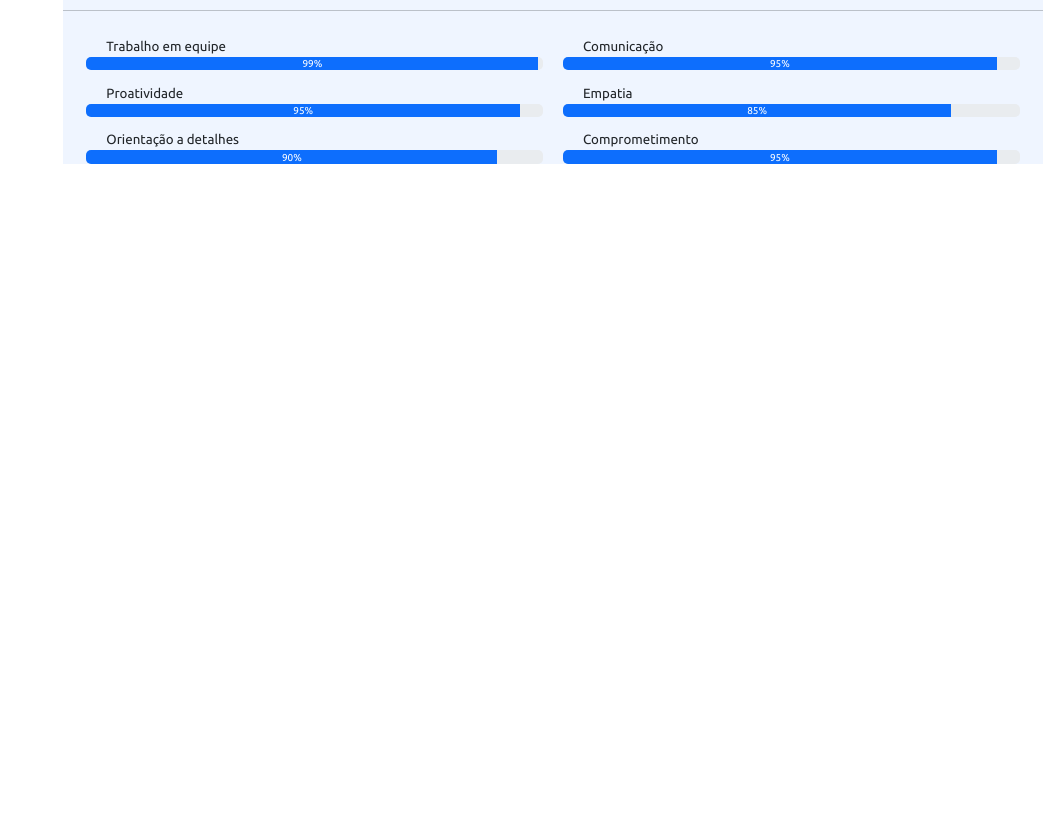
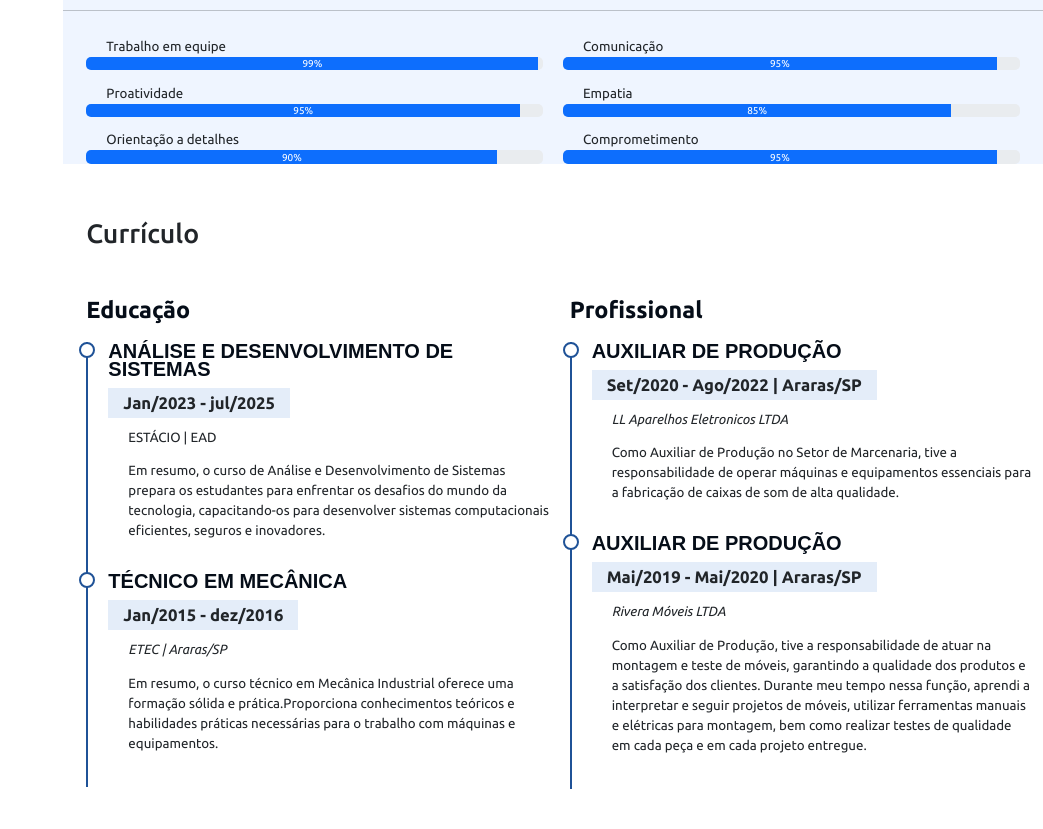
Before and after one commit to germanogabriel99/Gabriel-Germano-Portf, a Flask app: page / in a window 1280 px wide. Shown: the part 1785-2614 px from the top of the page, without its empty margins (237-1280 px from the left). Before the commit the page ends 1949 px from the top, so only its background shows below. Run offline with Flask 3, Linux system fonts and the light colour scheme; some libraries are stand-ins or nearby versions.

Commit message:
sobre habilidade e curriculo pronto

```diff
--- a/static/style.css
+++ b/static/style.css
@@ -145,6 +145,46 @@ i.menu-mobile{
 #hab h2,p{
     margin-left: 20px;
 }
+.cv .cv-title{
+    font-weight: 700;
+    margin-top: 20px;
+    margin-bottom: 20px;
+    color: #050d18;
+
+}
+.cv .cv-item{
+    padding: 0 0 20px 20px;
+    margin-top: -2px;
+    border-left: 2px solid #1f5297;
+    position: relative;
+}
+.cv .cv-item h4{
+    line-height: 18px;
+    font-weight: 600;
+    text-transform: uppercase;
+    font-family: "Poppins",sans-serif;
+    color: #050d18;
+    margin-bottom: 10px;
+}
+.cv .cv-item h5{
+    background-color: #e4edf9;
+    padding: 5px 15px;
+    display: inline-block;
+    font-weight: 600;
+    margin-bottom: 10px;
+}
+.cv .cv-item::before{
+    content: "";
+    position: absolute;
+    top: 0;
+    left: -9px;
+    width: 16px;
+    height: 16px;
+    border: 2px solid #1f5297;
+    background-color: #fff;
+    border-radius: 50%;
+
+}
 
 
 
--- a/templates/index.html
+++ b/templates/index.html
@@ -42,13 +42,13 @@
                   <a class="nav-link" href="#habilidades"><i class="bi bi-list-check"></i> Habilidades</a>
                 </li>
                 <li class="nav-item">
-                    <a class="nav-link" href="#"><i class="bi bi-file-earmark"></i> Currículo</a>
+                    <a class="nav-link" href="#curriculo"><i class="bi bi-file-earmark"></i> Currículo</a>
                 </li>
                 <li class="nav-item">
-                    <a class="nav-link" href="#"><i class="bi bi-collection"></i> Projetos</a>
+                    <a class="nav-link" href="#projetos"><i class="bi bi-collection"></i> Projetos</a>
                 </li>
                 <li class="nav-item">
-                    <a class="nav-link" href="#"><i class="bi bi-envelope"></i> Contatos</a>
+                    <a class="nav-link" href="#contatos"><i class="bi bi-envelope"></i> Contatos</a>
                 </li>
 
               </ul>
@@ -221,6 +221,47 @@
             </div>
 
         </section>
+        <section class="mt-5 cv ms-3" id="curriculo">
+            <div class="container pb-5">
+                <h2 class="pt-3 pb-4">Currículo</h2>
+
+                <div class="row">
+                    <div class="col-md-6">
+                        <h3 class="cv-title">Educação</h3>
+                        <div class="cv-item">
+                            <h4>Análise e Desenvolvimento de Sistemas</h4>
+                            <h5>Jan/2023 - jul/2025</h5>
+                            <p><em></em>ESTÁCIO | EAD</p>
+                            <p>Em resumo, o curso de Análise e Desenvolvimento de Sistemas prepara os estudantes para enfrentar os desafios do mundo da tecnologia, capacitando-os para desenvolver sistemas computacionais eficientes, seguros e inovadores.</p>
+                        </div>
+                        <div class="cv-item">
+                            <h4>Técnico em Mecânica</h4>
+                            <h5>Jan/2015 - dez/2016</h5>
+                            <p><em>ETEC | Araras/SP</em></p>
+                            <p>Em resumo, o curso técnico em Mecânica Industrial oferece uma formação sólida e prática.Proporciona conhecimentos teóricos e habilidades práticas necessárias para o trabalho com máquinas e equipamentos.</p>
+                        </div>
+
+                    </div>
+                    <div class="col-md-6">
+                        <h3 class="cv-title">Profissional</h3>
+                        <div class="cv-item">
+                            <h4>Auxiliar de Produção</h4>
+                            <h5>Set/2020 - Ago/2022 | Araras/SP</h5>
+                            <p><em>LL Aparelhos Eletronicos LTDA</em></p>
+                            <p>Como Auxiliar de Produção no Setor de Marcenaria, tive a responsabilidade de operar máquinas e equipamentos essenciais para a fabricação de caixas de som de alta qualidade.</p>
+                        </div>
+                        <div class="cv-item">
+                            <h4>Auxiliar de Produção</h4>
+                            <h5>Mai/2019 - Mai/2020 | Araras/SP</h5>
+                            <p><em>Rivera Móveis LTDA</em></p>
+                            <p>Como Auxiliar de Produção, tive a responsabilidade de atuar na montagem e teste de móveis, garantindo a qualidade dos produtos e a satisfação dos clientes. Durante meu tempo nessa função, aprendi a interpretar e seguir projetos de móveis, utilizar ferramentas manuais e elétricas para montagem, bem como realizar testes de qualidade em cada peça e em cada projeto entregue.</p>
+                        </div>
+
+                    </div>
+                </div>
+            </div>
+
+        </section>
     </main>
     <script src="../static/bootstrap/js/bootstrap.bundle.min.js"></script>
     <script src="../static/script.js"></script>
```
